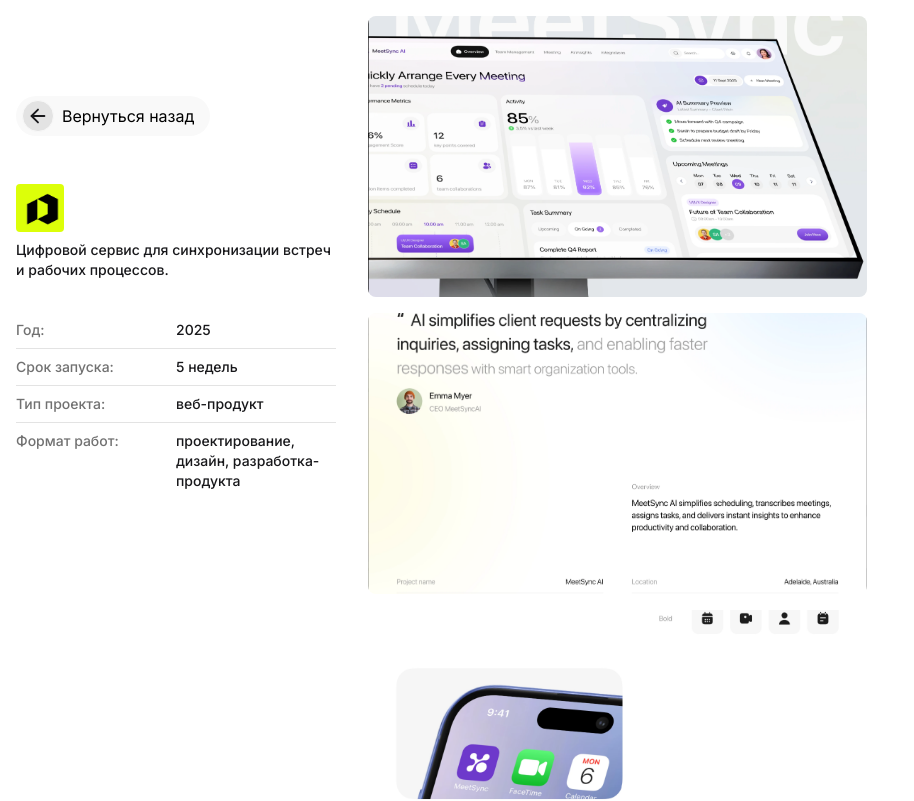
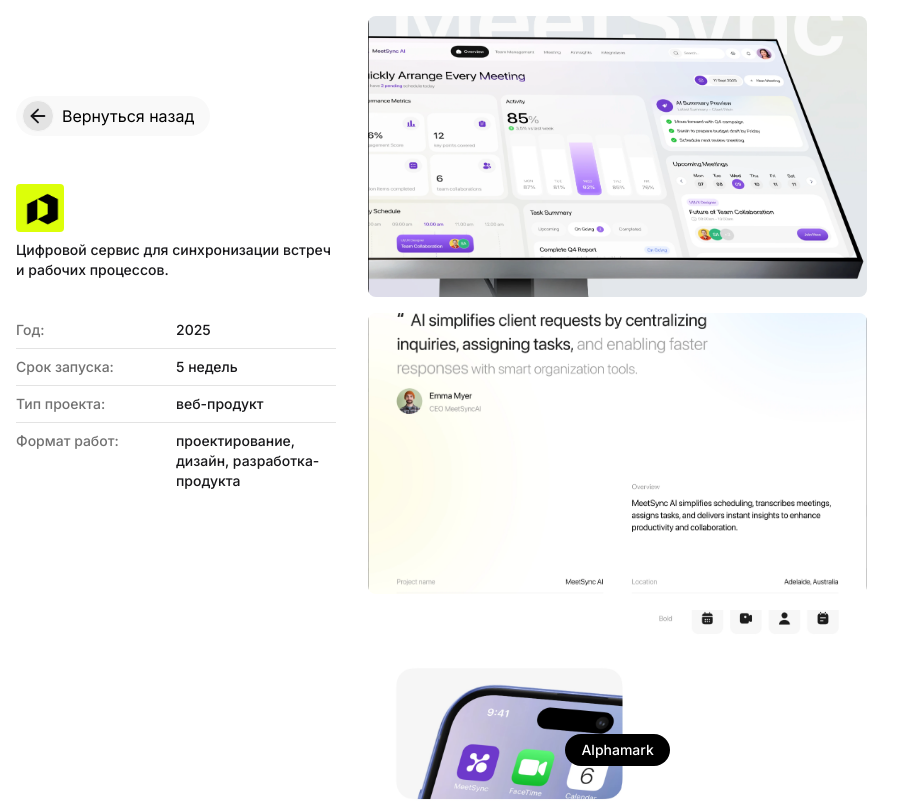
Before and after one commit to mkeverything/monolog, a Next.js app: page /projects/alphamark in a window 1280 px wide. Shown: the top 801 px of the page, without its empty margins (0-914 px from the left). Built offline with nearby package versions, Linux system fonts and the light colour scheme.

Commit message:
Button on project page

```diff
--- a/src/app/projects/[slug]/page.tsx
+++ b/src/app/projects/[slug]/page.tsx
@@ -16,14 +16,13 @@
 
   if (!project) return null
 
-  const { meta } = project
+  const { title, meta } = project
 
   return (
     <>
-      {/* <div className='grid size-full grid-cols-1 gap-8 p-4 lg:grid-cols-4 relative items-start'> */}
       <div className='relative flex size-full flex-col gap-8 p-4 lg:flex-row'>
         <Meta meta={meta} />
-        <Content images={meta.images} />
+        <Content images={meta.images} href={meta.href} title={title} />
       </div>
       <Footer />
     </>
@@ -88,8 +87,13 @@
   </div>
 )
 
-const Content: FC<{ images: string[] }> = ({ images }) => (
-  <div className='col-span-2 flex w-full flex-col gap-4 lg:max-w-[40%]'>
+const Content: FC<{ images: string[]; href: string; title: string }> = ({
+  images,
+  href,
+  title,
+}) => (
+  <div className='relative flex size-full flex-col gap-4 lg:max-w-[40%]'>
+    <LinkButton href={href} title={title} />
     {images.map((image, i) => (
       <div key={i} className='relative aspect-video w-full'>
         <Image
@@ -104,4 +108,16 @@
   </div>
 )
 
+const LinkButton: FC<{ href: string; title: string }> = ({ href, title }) => (
+  <Link
+    href={href}
+    className='absolute inset-0 z-10 flex items-center justify-center'
+    title={title}
+  >
+    <Button size='sm' className='bg-primary text-primary-content h-8'>
+      {title}
+    </Button>
+  </Link>
+)
+
 type MetaProps = SiteContent['projects']['items'][number]['meta']
--- a/src/data/content.json
+++ b/src/data/content.json
@@ -373,6 +373,7 @@
         "type": "product",
         "year": "2025",
         "meta": {
+          "href": "https://example.com",
           "icon": "/assets/projects/project-images/icon.png",
           "description": "Цифровой сервис для синхронизации встреч и рабочих процессов.",
           "items": [
@@ -401,6 +402,7 @@
         "type": "product",
         "year": "2025",
         "meta": {
+          "href": "https://example.com",
           "icon": "/assets/projects/project-images/icon.png",
           "description": "Цифровой сервис для синхронизации встреч и рабочих процессов.",
           "items": [
@@ -429,6 +431,7 @@
         "type": "product",
         "year": "2025",
         "meta": {
+          "href": "https://example.com",
           "icon": "/assets/projects/project-images/icon.png",
           "description": "Цифровой сервис для синхронизации встреч и рабочих процессов.",
           "items": [
@@ -457,6 +460,7 @@
         "type": "product",
         "year": "2025",
         "meta": {
+          "href": "https://example.com",
           "icon": "/assets/projects/project-images/icon.png",
           "description": "Цифровой сервис для синхронизации встреч и рабочих процессов.",
           "items": [
@@ -485,6 +489,7 @@
         "type": "product",
         "year": "2025",
         "meta": {
+          "href": "https://example.com",
           "icon": "/assets/projects/project-images/icon.png",
           "description": "Цифровой сервис для синхронизации встреч и рабочих процессов.",
           "items": [
@@ -513,6 +518,7 @@
         "type": "product",
         "year": "2025",
         "meta": {
+          "href": "https://example.com",
           "icon": "/assets/projects/project-images/icon.png",
           "description": "Цифровой сервис для синхронизации встреч и рабочих процессов.",
           "items": [
@@ -541,6 +547,7 @@
         "type": "product",
         "year": "2025",
         "meta": {
+          "href": "https://example.com",
           "icon": "/assets/projects/project-images/icon.png",
           "description": "Цифровой сервис для синхронизации встреч и рабочих процессов.",
           "items": [
```
